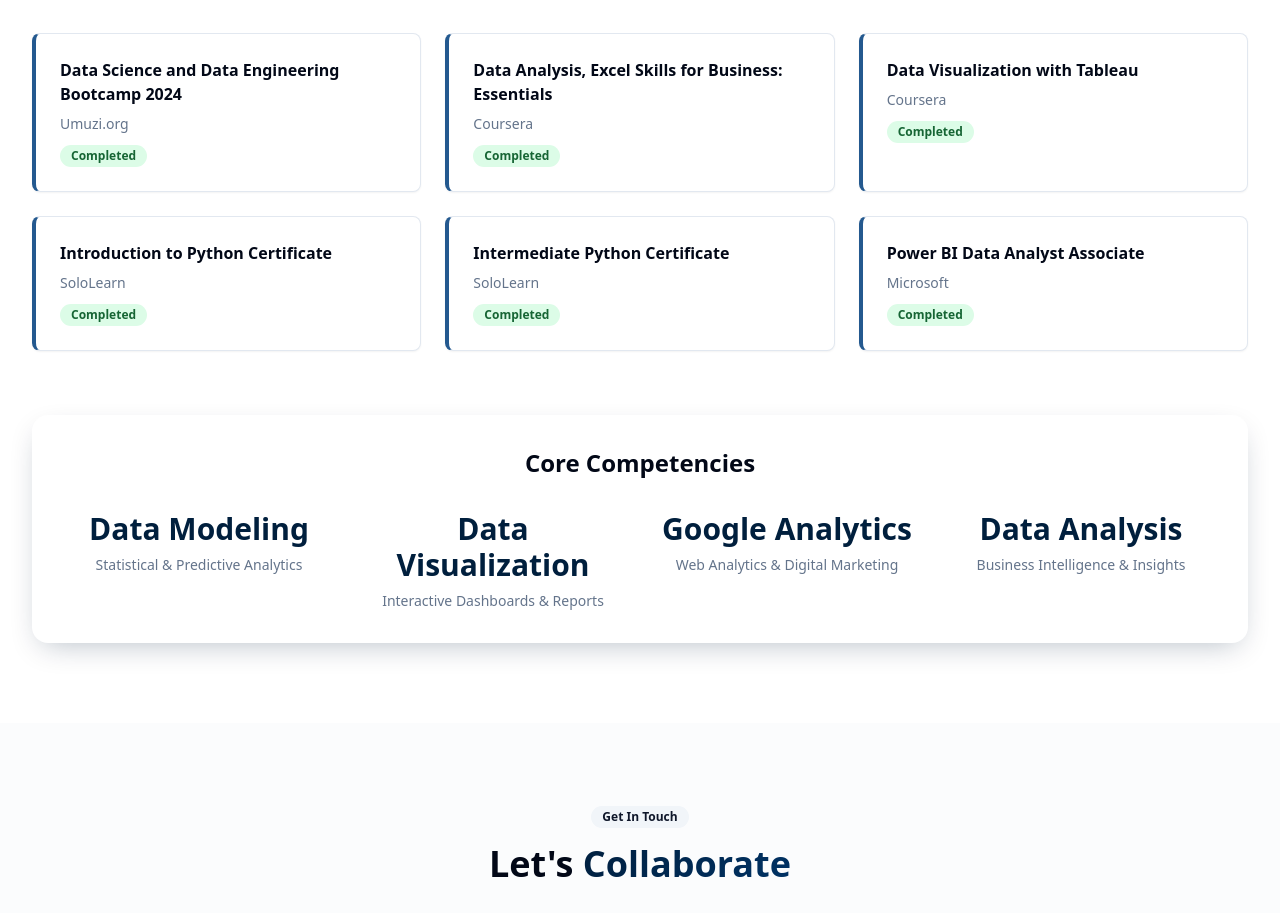
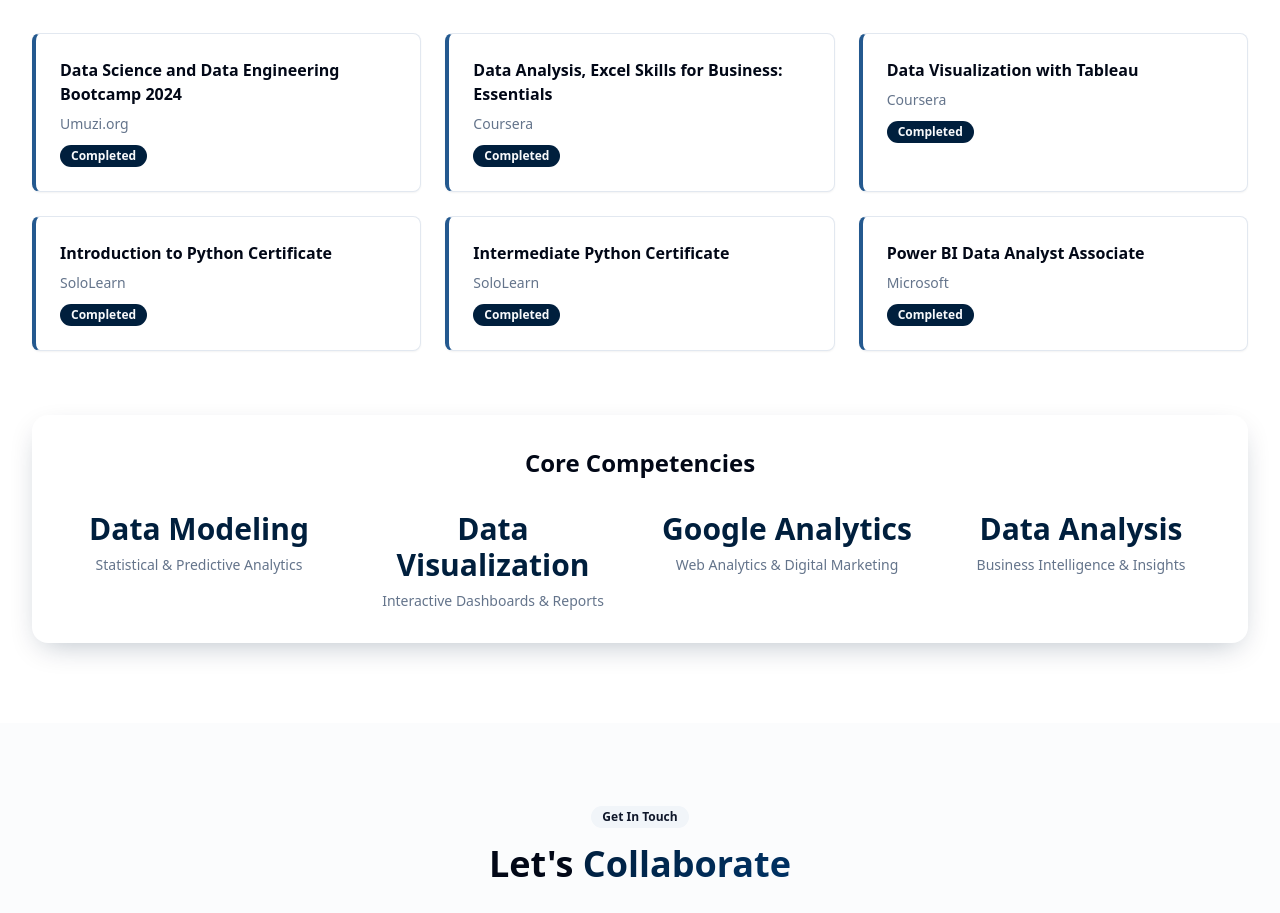
Before and after one commit to lungelodon/lungelodon.github.io, a React (Vite) app: page / in a window 1280 px wide. Shown: the part 7040-7953 px from the top of the page. Built offline with nearby package versions, Linux system fonts and the light colour scheme.

Commit message:
Fix: Certifications "Completed" opacity
Fixes the opacity of the "Completed" badges in the certifications section.

```diff
--- a/src/components/Skills.tsx
+++ b/src/components/Skills.tsx
@@ -188,7 +188,7 @@ const Skills = () => {
                 <CardContent className="p-6">
                   <h4 className="font-semibold mb-2">{cert.name}</h4>
                   <p className="text-sm text-muted-foreground mb-2">{cert.issuer}</p>
-                  <Badge variant="secondary" className="bg-green-100 text-green-800 dark:bg-green-900 dark:text-green-100">
+                  <Badge variant="default" className="bg-primary text-primary-foreground">
                     {cert.status}
                   </Badge>
                 </CardContent>
```
